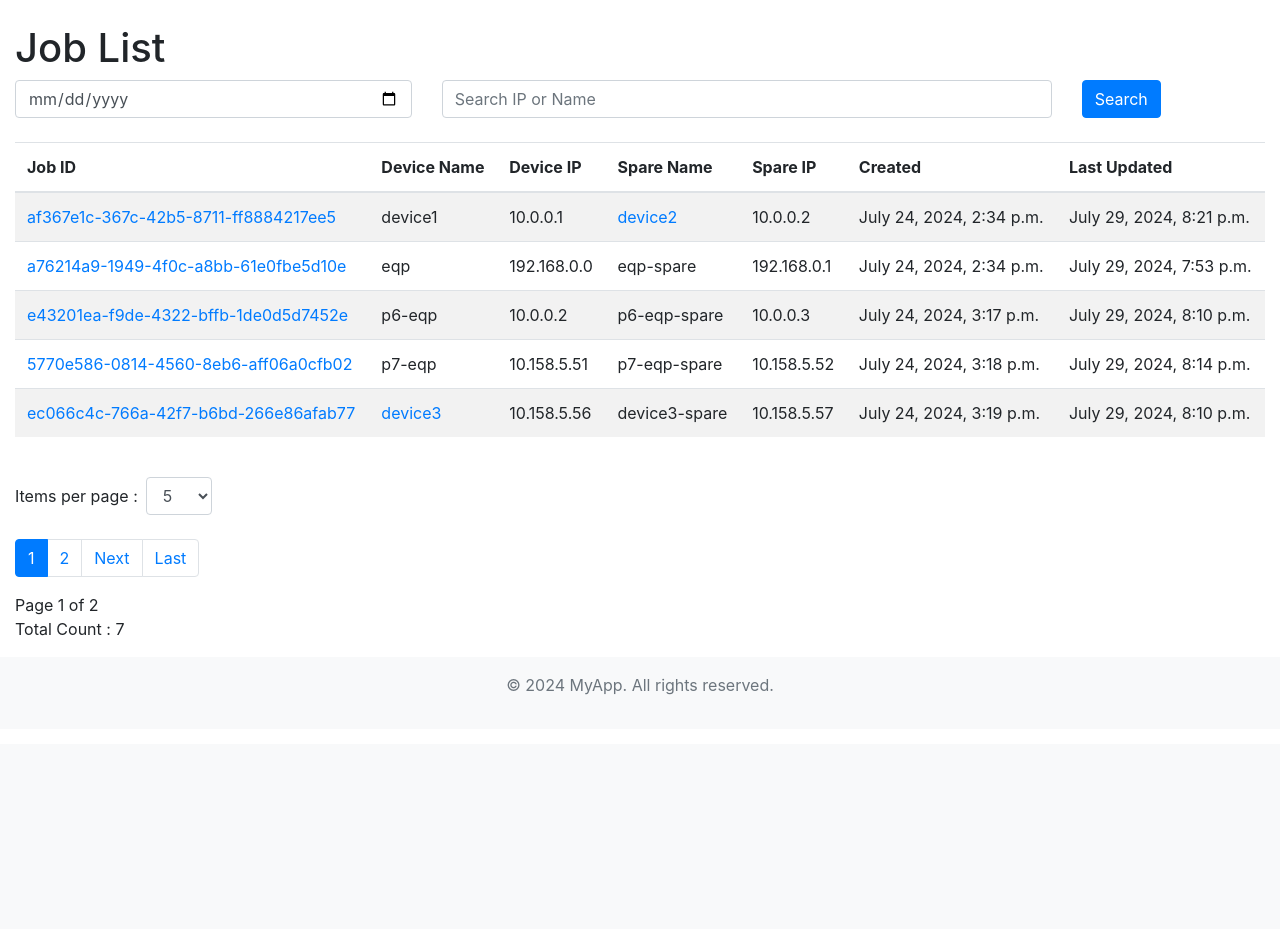
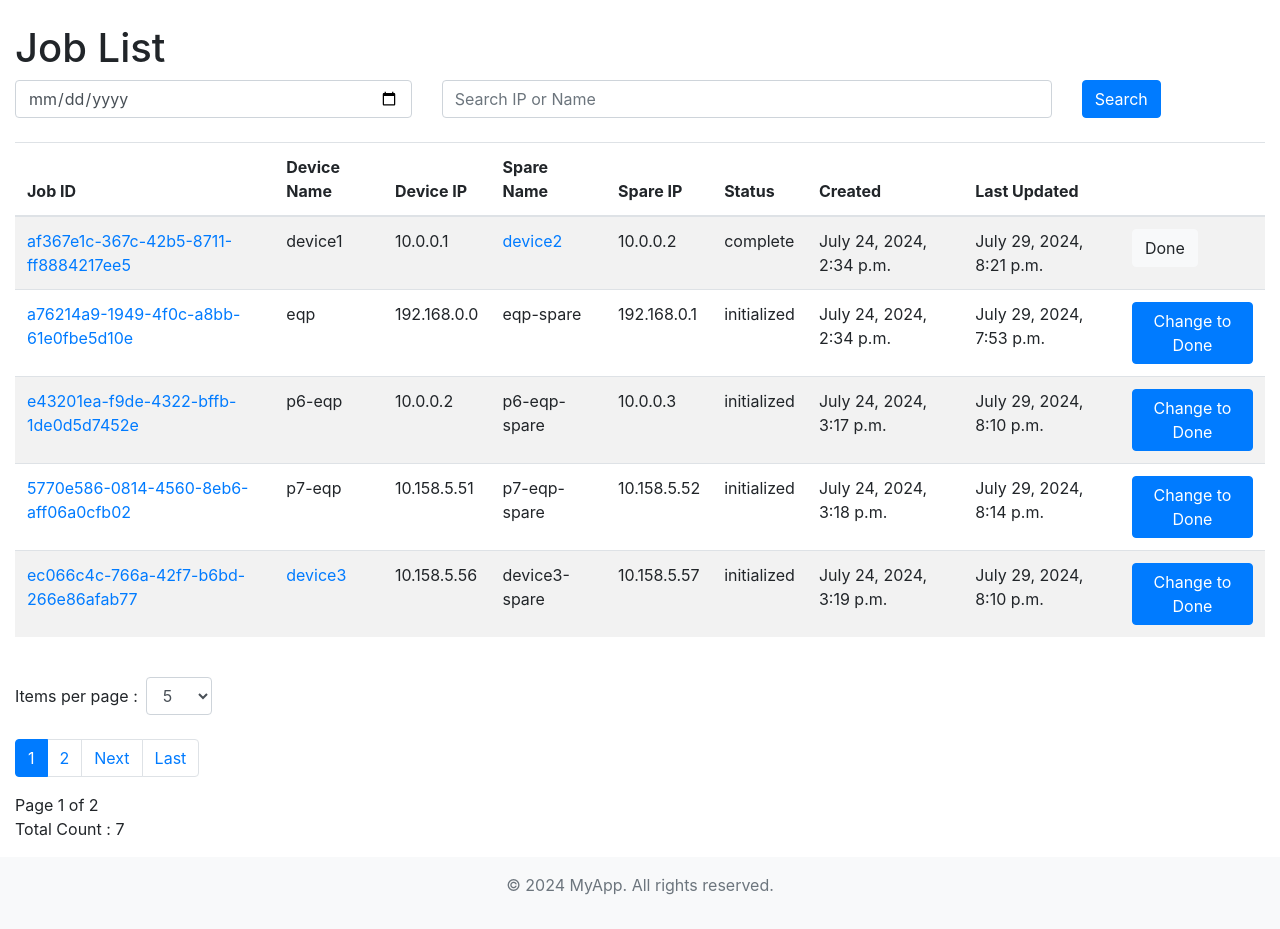
Before and after one commit to yachiwu/Job-Django, a Django app: page /jobapp/jobs/ in a window 1280 px wide. Shown: the part 56-985 px from the top of the page. Before the commit the page ends 751 px from the top, so only its background shows below. Run offline with Django 5.2, Linux system fonts and the light colour scheme; data comes from the database, SQL or seed files in the repository; both versions use the stored data as it was after the commit; some libraries are stand-ins or nearby versions.

Commit message:
add button to change job status

```diff
--- a/jobapp/templates/jobapp/job_list.html
+++ b/jobapp/templates/jobapp/job_list.html
@@ -32,8 +32,10 @@
                     <th>Device IP</th>
                     <th>Spare Name</th>
                     <th>Spare IP</th>
+                    <th>Status</th>
                     <th>Created</th>
                     <th>Last Updated</th>
+                    <th></th>
                 </tr>
             </thead>
             <tbody>
@@ -60,8 +62,20 @@
                         {% endwith %}
                     </td>
                     <td>{{ job.spare_ip }}</td>
+                    <td>{{ job.status }}</td>
                     <td>{{ job.created }}</td>
                     <td>{{ job.last_updated }}</td>
+                    <td>
+                        {% if job.status != 'complete' %}
+                            <form method="post" action="{% url 'jobs:job_complete' job.job_id %}">
+                                {% csrf_token %}
+                                <button type="submit" class="btn btn-primary">Change to Done</button>
+                            </form>
+                        {% else %}
+                            <button class="btn btn-light">Done</button>
+                        {% endif %}
+
+                    </td>
                 </tr>
                 {% empty %}
                 <tr>
--- a/jobapp/urls.py
+++ b/jobapp/urls.py
@@ -4,6 +4,7 @@ from . import views
 app_name = 'jobapp'
 urlpatterns = [
     path('jobs/', views.JobListView.as_view(), name='job_list'),
+    path('job/<uuid:job_id>/complete/', views.JobStatusUpdateView.as_view(), name='job_complete'),
     path('<uuid:job_id>/joblogs/', views.JobLogListView.as_view(), name='joblog_list'),
     path('device/<int:id>/', views.DeviceDetailView.as_view(), name='device_detail'),
 ]
--- a/jobapp/views.py
+++ b/jobapp/views.py
@@ -1,5 +1,7 @@
 from datetime import datetime, date, time
-from django.shortcuts import get_object_or_404
+from django.shortcuts import get_object_or_404, redirect
+from django.urls import reverse
+from django.views import View
 from django.views.generic import ListView,DetailView
 from .models import Job, JobLog, Device
 from django.db.models import Q
@@ -131,3 +133,15 @@ class DeviceDetailView(DetailView):
     # default is used pk , change to use id feild
     def get_object(self, queryset=None):
         return get_object_or_404(Device, id=self.kwargs.get('id'))
+
+class JobStatusUpdateView(View):
+    def post(self, request, *args, **kwargs):
+        job_id = kwargs.get('job_id')
+        job = get_object_or_404(Job, job_id=job_id)
+        job.status = 'complete'
+        job.save()
+        JobLog.objects.create(
+            job=job,
+            message=f"Job status changed to complete",
+        )
+        return redirect(reverse('jobs:job_list'))
```
Also changed, not shown: db.sqlite3, 1 other file.
